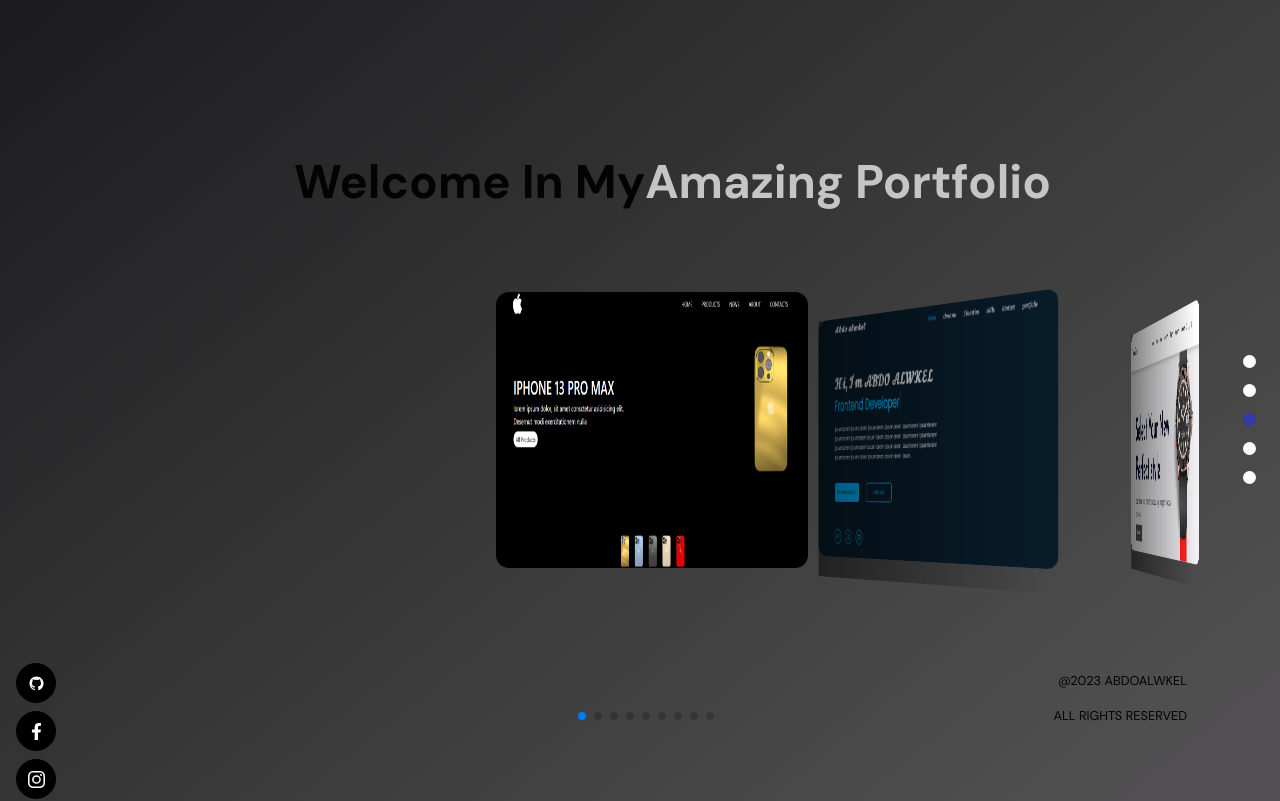
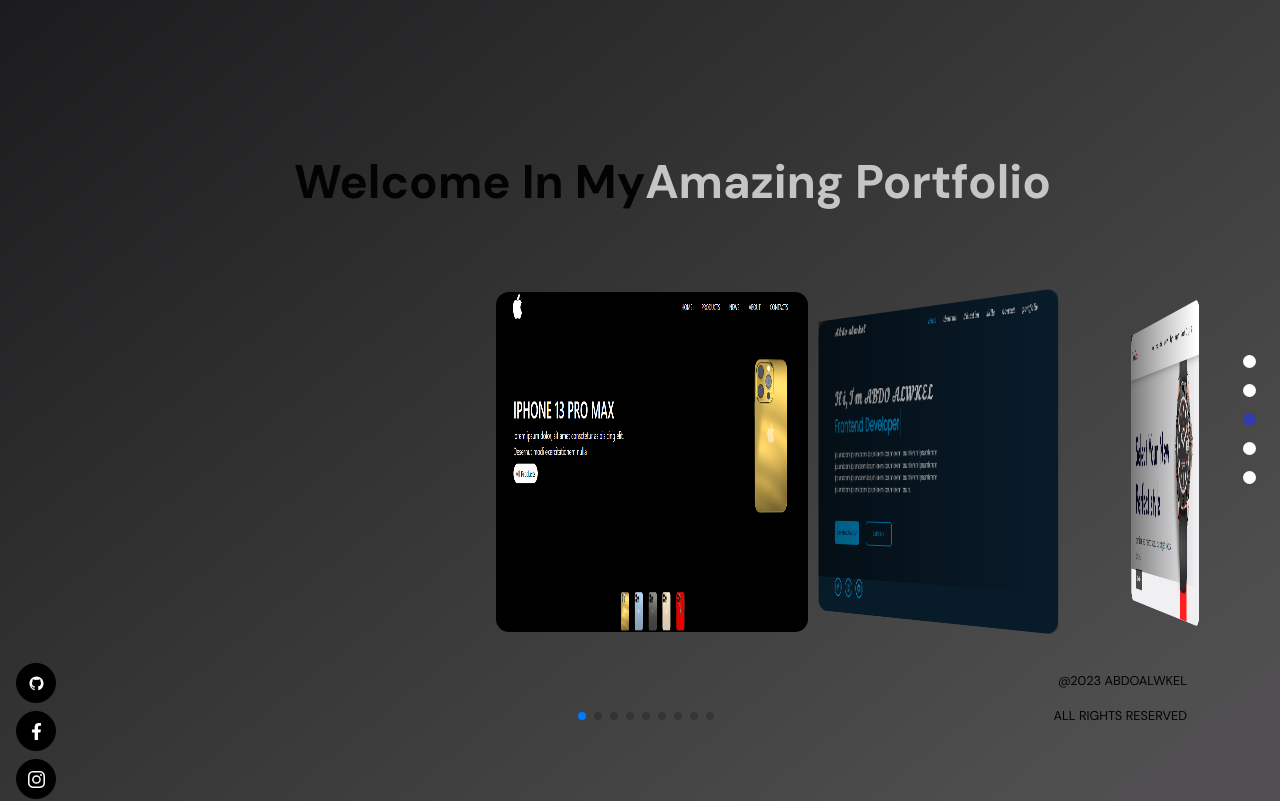
Before and after one commit to Abdoalwkel/psm-portfolio, a React (Create React App) app: page / in a window 1280 px wide. Shown: the part 1581-2382 px from the top of the page. Built offline with nearby package versions, Linux system fonts and the light colour scheme.

Commit message:
Update Work.css

```diff
--- a/src/Work/Work.css
+++ b/src/Work/Work.css
@@ -32,22 +32,10 @@
 
 .swiper-slide img{
   width: 104%;
-  height: 46.5vh;
+  height: 42.5vh;
   border-radius: 13px;
 }
-@media screen and (max-width: 575px) {
 
-  .swiper-slide img{
-    height: 34.6vh;
-  }
-}
-@media (min-width: 576px) and (max-width: 1400px){
-
-
-  .swiper-slide img{
-    height: 34.5vh;
-  }
-}
 .slide{
   position: relative;
 }
@@ -60,7 +48,7 @@
   padding: 9px 16px;
   background-color: #343da3d7;
   width: 104%;
-  height: 101%;
+  height: 42.5vh;
   border-radius: 12px;
   display: flex;
   justify-content: center;
```
